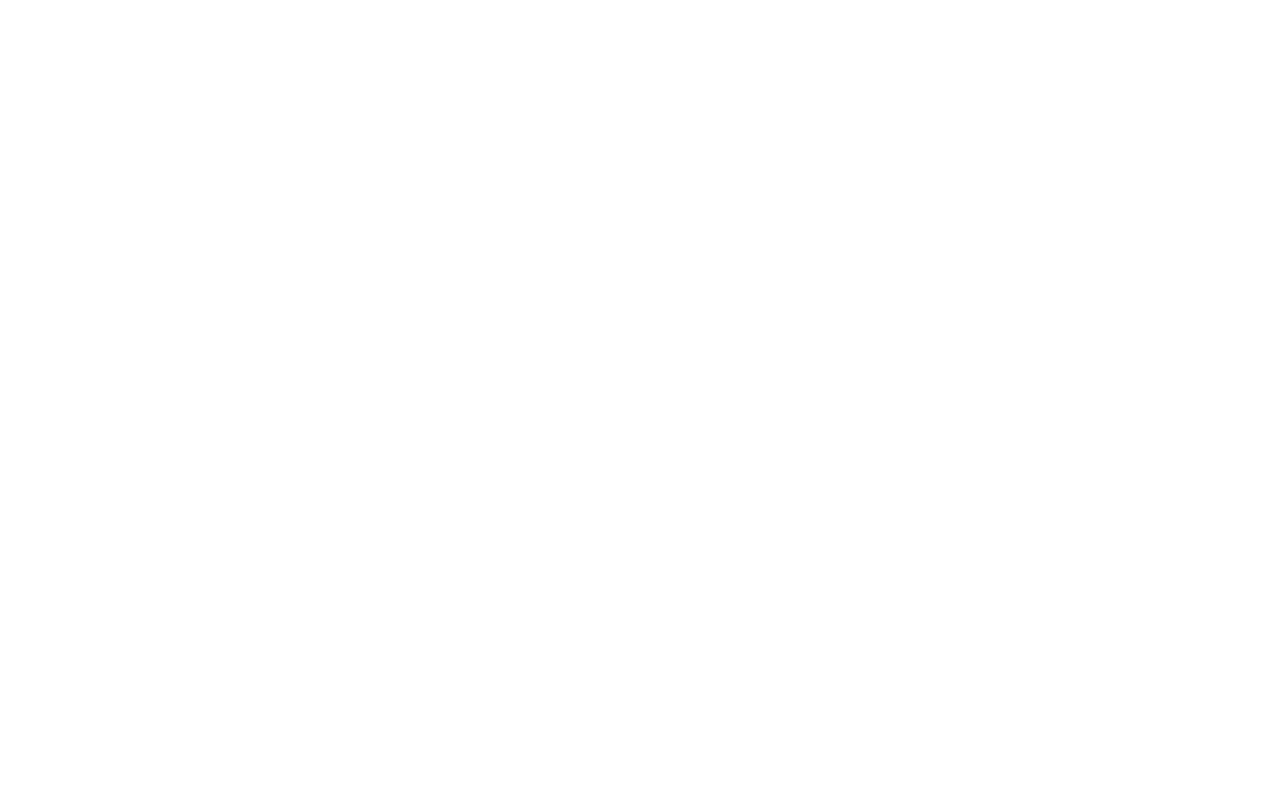
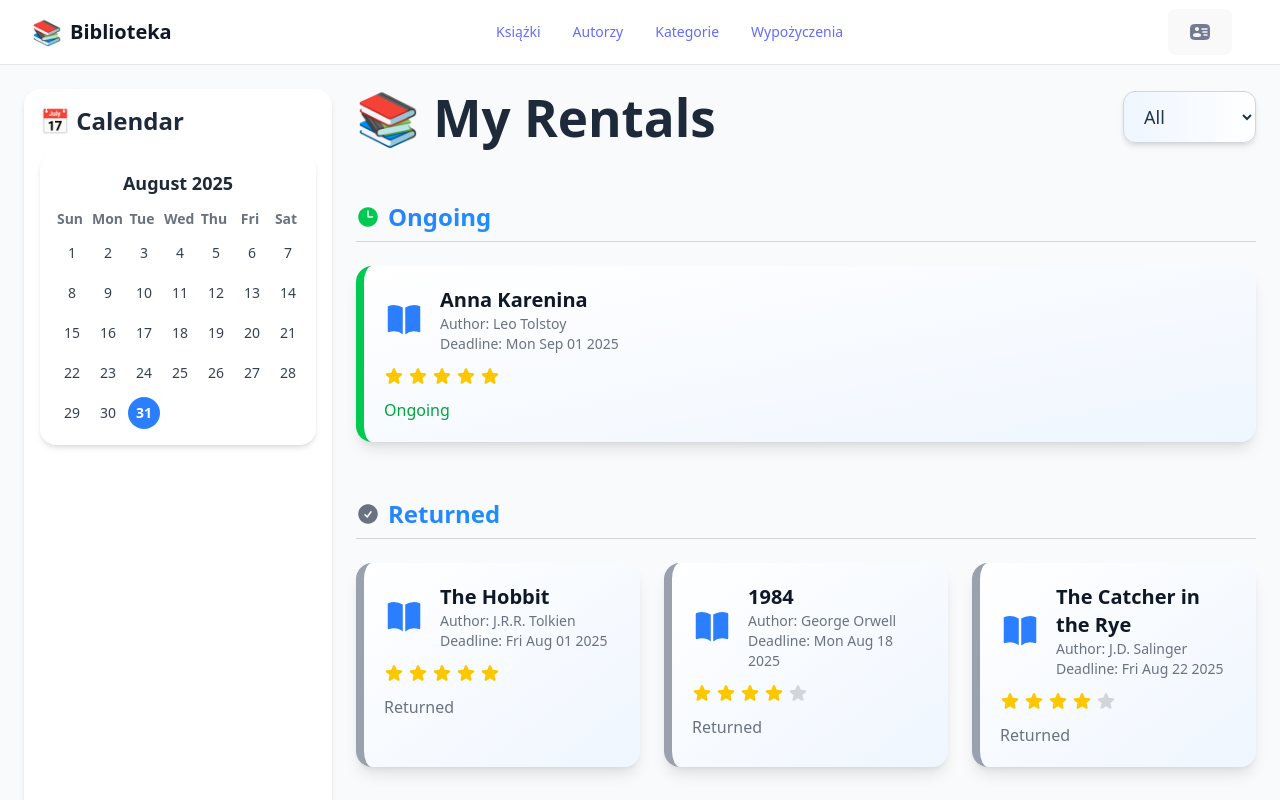
Before and after one commit to Jakub-Danielewicz/PAI_Biblioteka, a React (Vite) app in the folder frontend/: page /rentals in a window 1280 px wide. Before the commit this address had no page. Shown: the top 800 px of the page. Built offline with nearby package versions, Linux system fonts and the light colour scheme.

Commit message:
Add a page that shows user book rentals

```diff
--- a/frontend/src/App.tsx
+++ b/frontend/src/App.tsx
@@ -2,6 +2,7 @@
 import LoginPage from './pages/LoginPage'
 import HomePage from './pages/HomePage'
 import BookPage from './pages/BookPage'
+import BookRentalsPage from './pages/BookRentalsPage'
 import { Routes, Route } from 'react-router'
 import Layout from './components/Layout'
 import { useState } from 'react'
@@ -20,6 +21,10 @@
           path='/book/:id'
           element={<BookPage />}
         />
+        <Route
+        path='/rentals'
+        element={<BookRentalsPage />}
+        />
 
       </Routes>
     </Layout>
--- /dev/null
+++ b/frontend/src/components/CalendarWidget.tsx
@@ -0,0 +1,36 @@
+const CalendarWidget = () => {
+  const today = new Date();
+  const month = today.toLocaleString("default", { month: "long" });
+  const year = today.getFullYear();
+  const currentDay = today.getDate();
+
+  const daysInMonth = new Date(year, today.getMonth() + 1, 0).getDate();
+
+  const days = Array.from({ length: daysInMonth }, (_, i) => i + 1);
+
+  return (
+    <div className="bg-white shadow-md rounded-2xl p-4 w-fit">
+      <h2 className="text-lg font-bold text-gray-800 mb-3 text-center">
+        {month} {year}
+      </h2>
+      <div className="grid grid-cols-7 gap-2 text-center text-sm">
+        {["Sun", "Mon", "Tue", "Wed", "Thu", "Fri", "Sat"].map((d) => (
+          <div key={d} className="font-semibold text-gray-500">
+            {d}
+          </div>
+        ))}
+        {days.map((day) => (
+          <div
+            key={day}
+            className={`flex items-center justify-center w-8 h-8 rounded-full
+              ${day === currentDay ? "bg-blue-500 text-white font-bold" : "text-gray-700"}`}
+          >
+            {day}
+          </div>
+        ))}
+      </div>
+    </div>
+  );
+};
+
+export default CalendarWidget;
--- /dev/null
+++ b/frontend/src/pages/BookRentalsPage.tsx
@@ -0,0 +1,153 @@
+import { useState } from "react";
+import { BookOpenIcon, ClockIcon, CheckCircleIcon, ExclamationCircleIcon, StarIcon } from "@heroicons/react/24/solid";
+import { motion } from "framer-motion";
+import Navbar from "../components/Navbar";
+import CalendarWidget from "../components/CalendarWidget";
+
+const rentals = [
+  { id: "1", title: "The Great Gatsby", author: "F. Scott Fitzgerald", deadline: "2025-08-20", returned: false, rating: 5 },
+  { id: "2", title: "1984", author: "George Orwell", deadline: "2025-08-18", returned: true, rating: 4 },
+  { id: "3", title: "Moby Dick", author: "Herman Melville", deadline: "2025-08-25", returned: false, rating: 3 },
+  { id: "4", title: "To Kill the Mockingbird", author: "Harper Lee", deadline: "2025-08-26", returned: false, rating: 5 },
+  { id: "8", title: "The Catcher in the Rye", author: "J.D. Salinger", deadline: "2025-08-22", returned: true, rating: 4 },
+  { id: "9", title: "The Hobbit", author: "J.R.R. Tolkien", deadline: "2025-08-01", returned: true, rating: 5 },
+  { id: "10", title: "The Road", author: "Cormac McCarthy", deadline: "2025-08-27", returned: false, rating: 4 },
+  { id: "11", title: "Brave New World", author: "Aldous Huxley", deadline: "2025-08-11", returned: false, rating: 4 },
+  { id: "12", title: "Anna Karenina", author: "Leo Tolstoy", deadline: "2025-09-01", returned: false, rating: 5 },
+];
+
+const today = new Date();
+
+const sectionIcons = {
+  Ongoing: ClockIcon,
+  Overdue: ExclamationCircleIcon,
+  Returned: CheckCircleIcon,
+};
+
+export default function BookRentalsPage() {
+  const [filter, setFilter] = useState<"all" | "ongoing" | "overdue" | "returned">("all");
+
+  const filteredRentals = rentals
+    .filter((book) => {
+      const deadlineDate = new Date(book.deadline);
+      if (filter === "ongoing") return !book.returned && deadlineDate >= today;
+      if (filter === "overdue") return !book.returned && deadlineDate < today;
+      if (filter === "returned") return book.returned;
+      return true;
+    })
+    .sort((a, b) => new Date(a.deadline).getTime() - new Date(b.deadline).getTime());
+
+  const sections = {
+    Ongoing: filteredRentals.filter(b => !b.returned && new Date(b.deadline) >= today),
+    Returned: filteredRentals.filter(b => b.returned),
+    Overdue: filteredRentals.filter(b => !b.returned && new Date(b.deadline) < today),
+  };
+
+  const sectionOrder: (keyof typeof sections)[] = ["Ongoing", "Returned", "Overdue"];
+
+  return (
+    <div className="w-full min-h-screen bg-gray-50 flex flex-col">
+      <Navbar />
+      <main className="flex-1 p-6 flex flex-col lg:flex-row gap-6">
+        <aside className="w-full lg:w-1/4 bg-white rounded-2xl shadow-md p-4">
+          <h2 className="text-2xl font-semibold text-gray-800 mb-4">📅 Calendar</h2>
+          <CalendarWidget />
+        </aside>
+
+        <section className="flex-1 flex flex-col gap-8">
+          <div className="flex flex-col sm:flex-row items-start sm:items-center justify-between gap-4">
+            <h1 className="text-2xl sm:text-3xl font-semibold text-gray-800">📚 My Rentals</h1>
+
+            <select
+              value={filter}
+              onChange={(e) => setFilter(e.target.value as any)}
+              className="px-4 py-2 sm:py-3 rounded-xl border border-gray-300 bg-gradient-to-r from-blue-50 to-white shadow-md focus:outline-none focus:ring-2 focus:ring-blue-400 text-lg font-medium transition-all hover:scale-105"
+            >
+              <option value="all">All</option>
+              <option value="ongoing">Ongoing</option>
+              <option value="overdue">Overdue</option>
+              <option value="returned">Returned</option>
+            </select>
+          </div>
+
+          {sectionOrder.map((sectionName) => {
+            const books = sections[sectionName];
+            if (!books.length) return null;
+            const SectionIcon = sectionIcons[sectionName as keyof typeof sectionIcons] || BookOpenIcon;
+
+            return (
+              <div key={sectionName} className="flex flex-col gap-6 pt-6">
+                <h2 className="text-2xl font-bold text-transparent bg-clip-text bg-gradient-to-r from-blue-500 to-teal-400 border-b border-gray-300 pb-2 flex items-center gap-2">
+                  <SectionIcon
+                    className={`w-6 h-6 ${
+                      sectionName === "Overdue"
+                        ? "text-red-500"
+                        : sectionName === "Ongoing"
+                        ? "text-green-500"
+                        : "text-gray-500"
+                    }`}
+                  />
+                  {sectionName}
+                </h2>
+
+                <div className="grid gap-6 grid-cols-[repeat(auto-fit,minmax(280px,1fr))]">
+                  {books.map((book) => {
+                    const deadlineDate = new Date(book.deadline);
+
+                    let statusColor = "border-gray-400";
+                    let textColor = "text-gray-600";
+                    let statusText = "";
+
+                    if (book.returned) {
+                      statusText = "Returned";
+                      statusColor = "border-gray-400";
+                      textColor = "text-gray-500";
+                    } else if (deadlineDate < today) {
+                      statusText = "Overdue!";
+                      statusColor = "border-red-500";
+                      textColor = "text-red-600";
+                    } else {
+                      statusText = "Ongoing";
+                      statusColor = "border-green-500";
+                      textColor = "text-green-600";
+                    }
+
+                    return (
+                      <motion.div
+                        key={book.id}
+                        initial={{ opacity: 0, y: 20 }}
+                        animate={{ opacity: 1, y: 0 }}
+                        transition={{ duration: 0.4, delay: 0.1 }}
+                        className={`bg-gradient-to-br from-white to-blue-50 rounded-2xl shadow-lg p-5 border-l-8 ${statusColor} transition transform hover:scale-105 hover:shadow-2xl flex flex-col gap-3`}
+                      >
+                        <div className="flex items-center gap-4">
+                          <BookOpenIcon className="w-10 h-10 text-blue-500 flex-shrink-0" />
+                          <div className="flex-1">
+                            <h3 className="text-lg sm:text-xl font-semibold text-gray-900">{book.title}</h3>
+                            <p className="text-gray-500 text-sm">Author: {book.author}</p>
+                            <p className="text-gray-500 text-sm">Deadline: {deadlineDate.toDateString()}</p>
+                          </div>
+                        </div>
+
+                        <div className="flex items-center gap-1">
+                          {Array.from({ length: 5 }, (_, i) => (
+                            <StarIcon
+                              key={i}
+                              className={`w-5 h-5 ${i < book.rating ? "text-yellow-400" : "text-gray-300"}`}
+                            />
+                          ))}
+                        </div>
+
+                        <p className={`font-medium ${textColor}`}>{statusText}</p>
+                      </motion.div>
+                    );
+                  })}
+                </div>
+              </div>
+            );
+          })}
+        </section>
+      </main>
+    </div>
+  );
+}
--- /dev/null
+++ b/package.json
@@ -0,0 +1,5 @@
+{
+  "dependencies": {
+    "@heroicons/react": "^2.2.0"
+  }
+}
```
Also changed, not shown: 1 other file (tests, documents, lock files or other folders).
